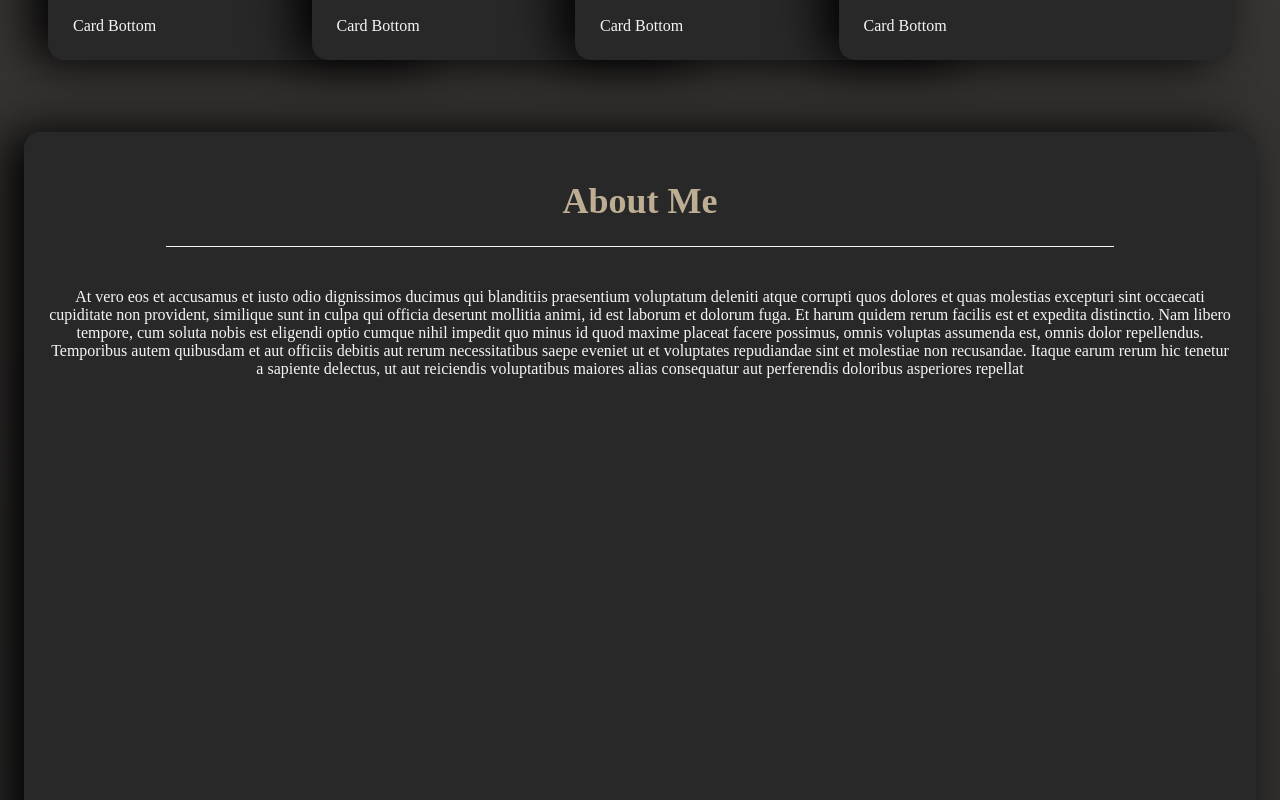
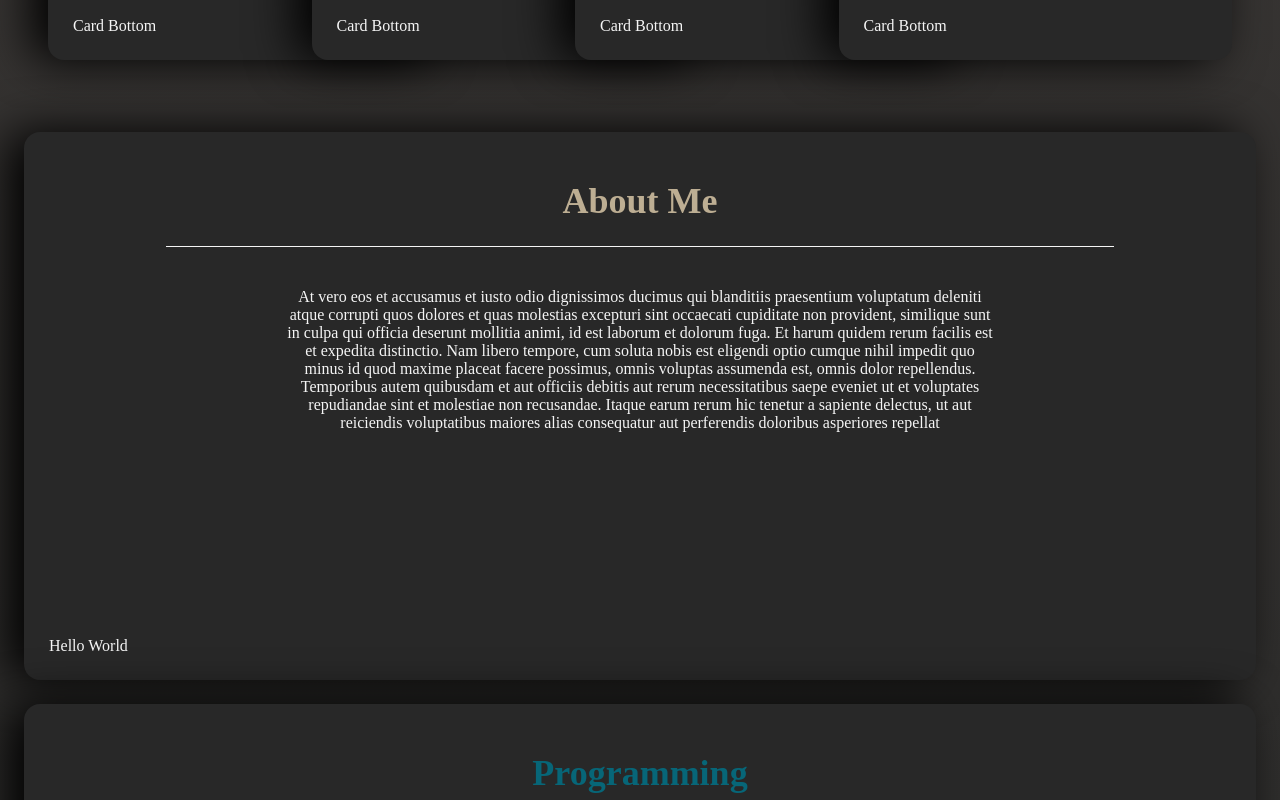
Before and after one commit to joaoofreitas/vue-portfolio, a Vue app in the folder portfolio/: page / in a window 1280 px wide. Shown: the part 760-1560 px from the top of the page. Built offline with nearby package versions, Linux system fonts and the light colour scheme; a web font is replaced by a local one.

Commit message:
Slots, added. Need to add the anchor.

```diff
--- a/portfolio/src/components/BigCard.vue
+++ b/portfolio/src/components/BigCard.vue
@@ -6,6 +6,7 @@
         <div class="divider"/>
         <div class="middle">
             <p>{{content}}</p>
+            <slot></slot>
         </div>
         <div class ="bottom-card">
             {{bottom}}
@@ -33,7 +34,7 @@ export default {
         display: flex;
         position: relative;
         flex-direction: column;
-        height: 700px;
+        min-height: 500px;
         min-width: 250px;
 
         padding: 1.5rem;
@@ -42,6 +43,8 @@ export default {
         border-radius: 16px;
         background: #282828;
         box-shadow: -1rem 0 3rem #000;
+
+        overflow: hidden;
     }
 
     .divider {
@@ -53,4 +56,8 @@ export default {
     .header h1{
         color: var(--text-color);
     }
+
+    .middle {
+        margin: 0px 20% 80px 20%;
+    }
 </style>
```
